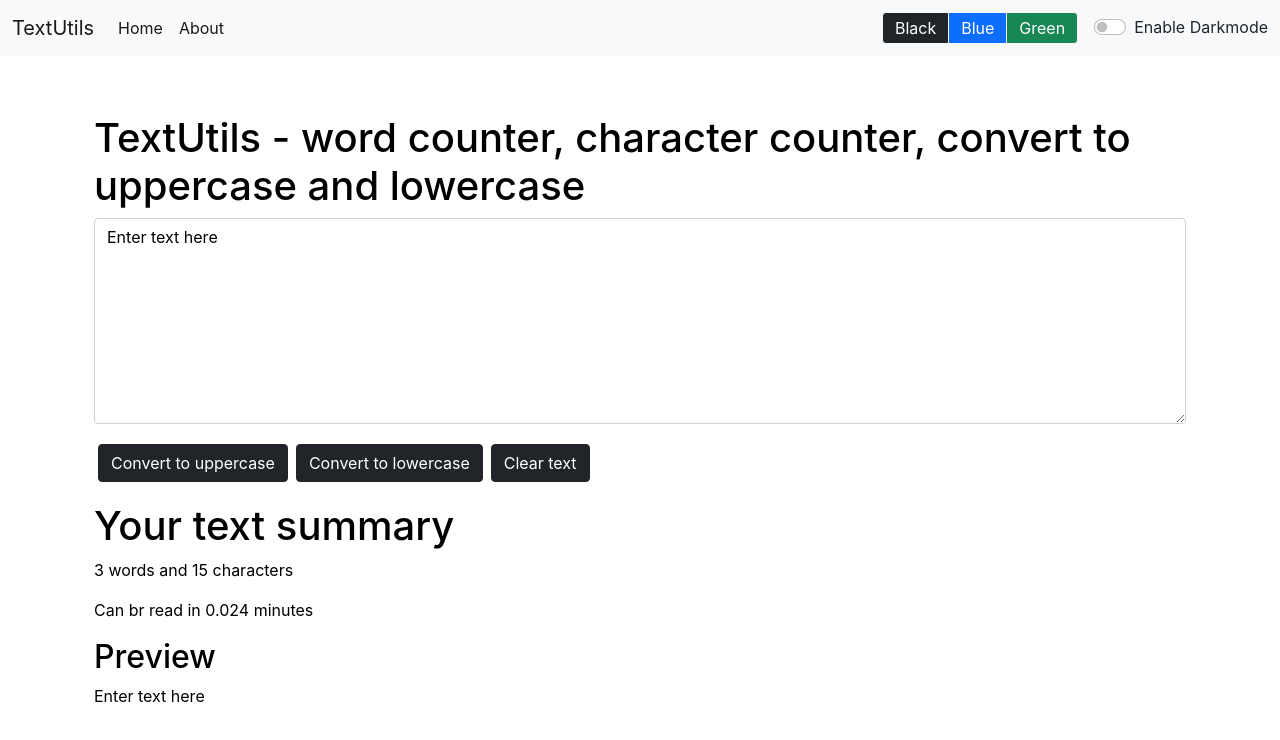
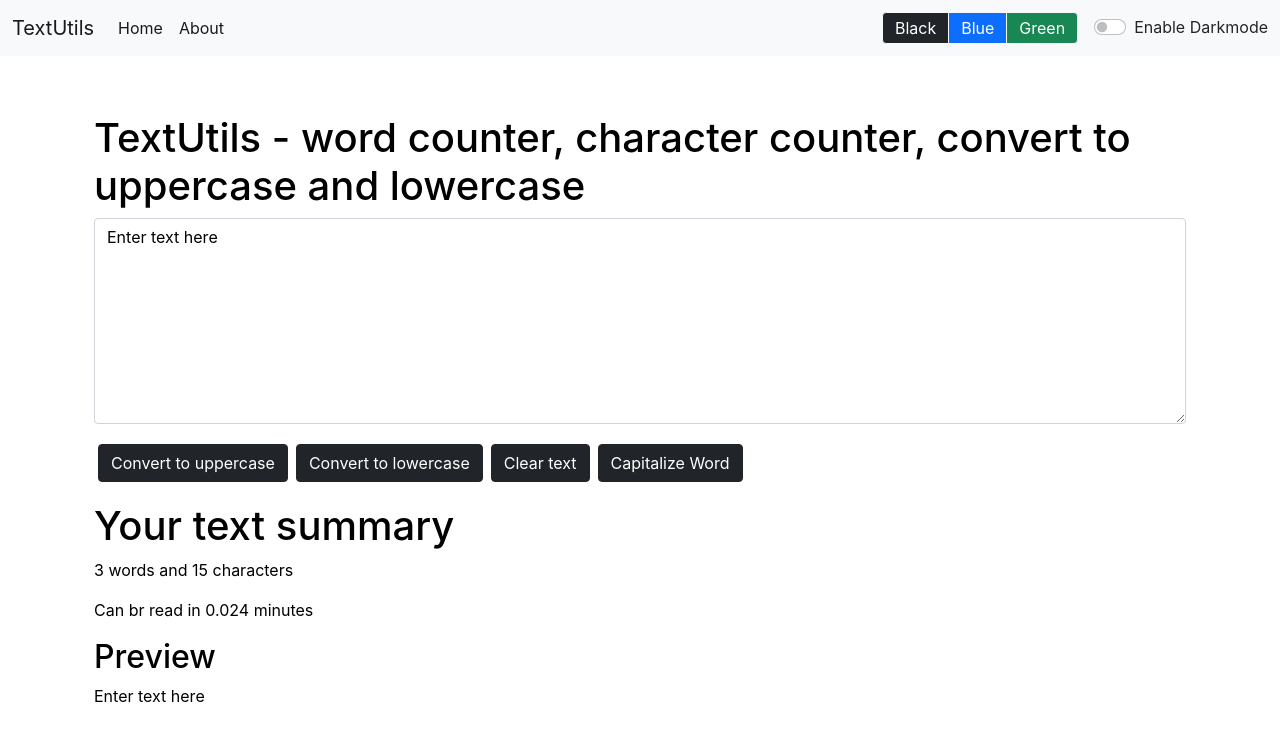
Before and after one commit to sharyu04/TextUtils, a React (Create React App) app: page / in a window 1280 px wide. Shown: the top 740 px of the page. Built offline with nearby package versions, Linux system fonts and the light colour scheme.

Commit message:
added btn to captalize word according to english grammer

```diff
--- a/src/components/TextForm.js
+++ b/src/components/TextForm.js
@@ -20,6 +20,14 @@ export default function TextForm(props) {
       setText(newText);
       props.showAlert("Text cleared","success")
     }
+
+    const handleCapitalClick=()=>{
+      let newText= Text.split(' ').map(s => s.charAt(0).toUpperCase() + s.substring(1)).join(' ');
+      setText(newText);
+      props.showAlert("Converted to Capitalize word","success")
+
+    }
+
   return <>
   <div className="container my-2" style={{color: props.mode==='dark'?'white':'black'}}>
     <h1>{props.heading}</h1>
@@ -30,7 +38,7 @@ export default function TextForm(props) {
     <button disabled={Text.length===0} className={`btn btn-${props.btnColor} mx-1 my-1`} onClick={handleUpClick}>Convert to uppercase</button>
     <button disabled={Text.length===0} className={`btn btn-${props.btnColor} mx-1 my-1`} onClick={handleLoClick}>Convert to lowercase</button>
     <button disabled={Text.length===0} className={`btn btn-${props.btnColor} mx-1 my-1`} onClick={handleClearClick}>Clear text</button>
-    {/* <button disabled={Text.length===0} className={`btn btn-${props.btnColor} mx-1 my-1`} onClick={handleCopyClick}>Copy text</button>  */}
+    <button disabled={Text.length===0} className={`btn btn-${props.btnColor} mx-1 my-1`} onClick={handleCapitalClick}>Capitalize Word</button>
   </div>
   <div className="container my-3" style={{color: props.mode==='dark'?'white':'black'}}>
     <h1>Your text summary</h1>
```
